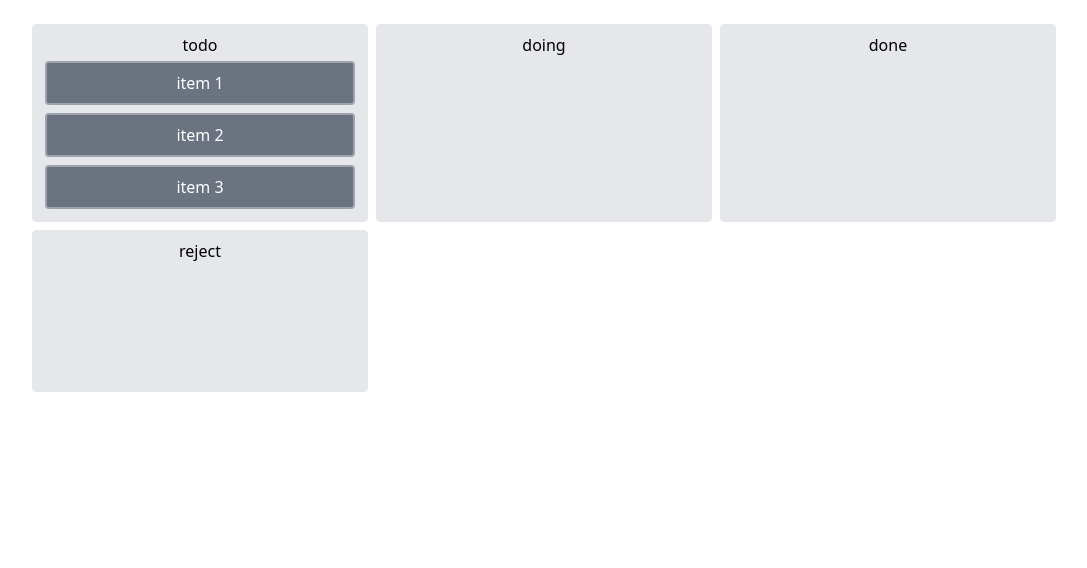
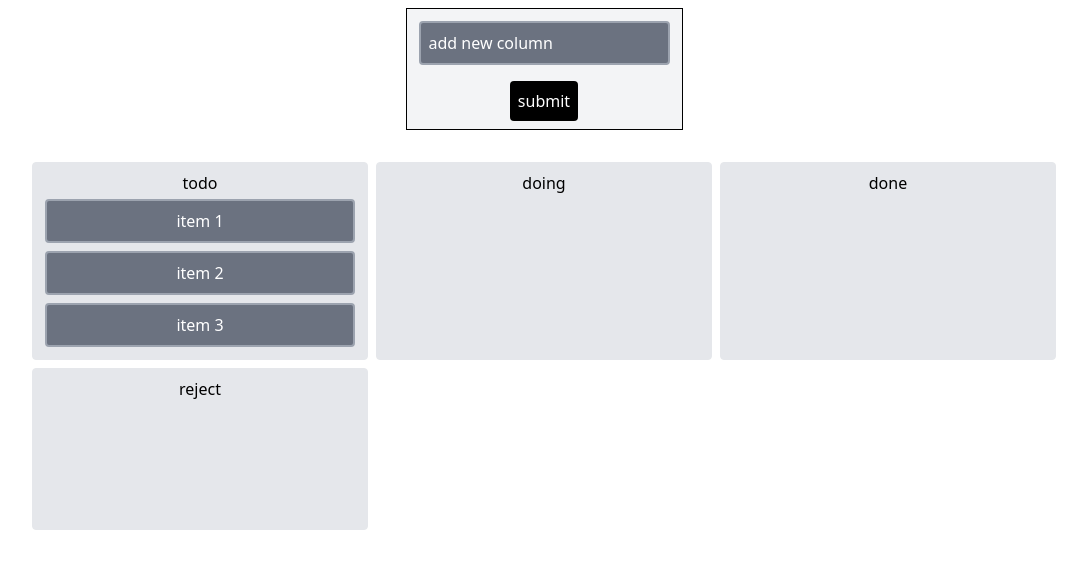
Before and after one commit to bhargav5454/react-dnd, a React (Vite) app: page / in a window 1280 px wide. Shown: the top 568 px of the page, without its empty margins (96-1183 px from the left). Built offline with nearby package versions, Linux system fonts and the light colour scheme.

Commit message:
implimented new function that create new column

```diff
--- a/src/App.jsx
+++ b/src/App.jsx
@@ -1,10 +1,10 @@
-import React, { useState } from "react";
+import React, { useRef, useState } from "react";
 import { DragDropContext, Draggable, Droppable } from "react-beautiful-dnd";
 import "./App.css";
 import Column from "./Column";
 
 const App = () => {
-  const initialColumns = {
+  const [columns, setColumns] = useState({
     todo: {
       id: "todo",
       list: ["item 1", "item 2", "item 3"],
@@ -21,79 +21,105 @@ const App = () => {
       id: "reject",
       list: [],
     },
-  };
-  const [columns, setColumns] = useState(initialColumns);
+  });
   const onDragEnd = ({ source, destination }) => {
+    console.log("🚀 ~ onDragEnd ~ source:", source);
+    console.log("🚀 ~ onDragEnd ~ destination:", destination);
     // Make sure we have a valid destination
-    if (destination === undefined || destination === null) return null
+    if (destination === undefined || destination === null) return null;
 
     // Make sure we're actually moving the item
     if (
       source.droppableId === destination.droppableId &&
       destination.index === source.index
     )
-      return null
+      return null;
 
     // Set start and end variables
-    const start = columns[source.droppableId]
-    const end = columns[destination.droppableId]
+    const start = columns[source.droppableId];
+    const end = columns[destination.droppableId];
 
     // If start is the same as end, we're in the same column
     if (start === end) {
       // Move the item within the list
       // Start by making a new list without the dragged item
-      const newList = start.list.filter(
-        (_, idx) => idx !== source.index
-      )
+      const newList = start.list.filter((_, idx) => idx !== source.index);
 
       // Then insert the item at the right location
-      newList.splice(destination.index, 0, start.list[source.index])
+      newList.splice(destination.index, 0, start.list[source.index]);
 
       // Then create a new copy of the column object
       const newCol = {
         id: start.id,
-        list: newList
-      }
+        list: newList,
+      };
 
       // Update the state
-      setColumns(state => ({ ...state, [newCol.id]: newCol }))
-      return null
+      setColumns((state) => ({ ...state, [newCol.id]: newCol }));
+      return null;
     } else {
       // If start is different from end, we need to update multiple columns
       // Filter the start list like before
-      const newStartList = start.list.filter(
-        (_, idx) => idx !== source.index
-      )
+      const newStartList = start.list.filter((_, idx) => idx !== source.index);
 
       // Create a new start column
       const newStartCol = {
         id: start.id,
-        list: newStartList
-      }
+        list: newStartList,
+      };
 
       // Make a new end list array
-      const newEndList = end.list
+      const newEndList = end.list;
 
       // Insert the item into the end list
-      newEndList.splice(destination.index, 0, start.list[source.index])
+      newEndList.splice(destination.index, 0, start.list[source.index]);
 
       // Create a new end column
       const newEndCol = {
         id: end.id,
-        list: newEndList
-      }
+        list: newEndList,
+      };
 
       // Update the state
-      setColumns(state => ({
+      setColumns((state) => ({
         ...state,
         [newStartCol.id]: newStartCol,
-        [newEndCol.id]: newEndCol
-      }))
-      return null
+        [newEndCol.id]: newEndCol,
+      }));
+      return null;
     }
+  };
+  const name = useRef();
+
+  const handleColumn = () => {
+    const newColumnId = name.current.value;
+    if (newColumnId.trim() === "") return;
+    const newColumn = {
+      id: newColumnId,
+      list: [],
+    };
+    setColumns((state) => ({ ...state, [newColumn.id]: newColumn }));
+    name.current.value = "";
   };
 
   return (
+    <>
+      <div className="flex justify-center items-center py-2">
+        <div className="border border-black p-2 bg-gray-100 flex flex-col items-center gap-3">
+          <input
+            type="text"
+            placeholder="add new column"
+            ref={name}
+            className="bg-gray-500 p-2 text-white border-2 rounded border-gray-400 m-1 placeholder:text-white"
+          />
+          <button
+            onClick={handleColumn}
+            className="bg-black text-white p-2 rounded"
+          >
+            submit
+          </button>
+        </div>
+      </div>
       <DragDropContext onDragEnd={onDragEnd}>
         <div
           style={{
@@ -109,6 +135,7 @@ const App = () => {
           ))}
         </div>
       </DragDropContext>
+    </>
   );
 };
 
```
Lines whose indentation alone changed are shown as unchanged.
